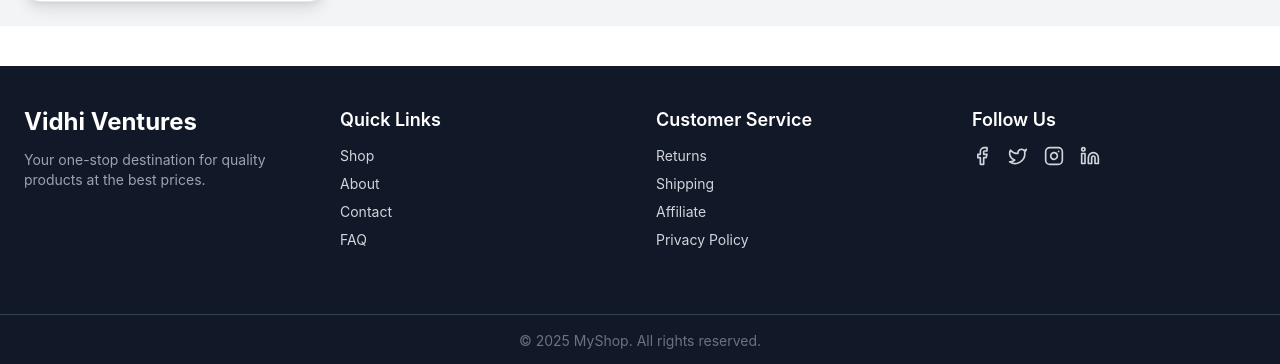
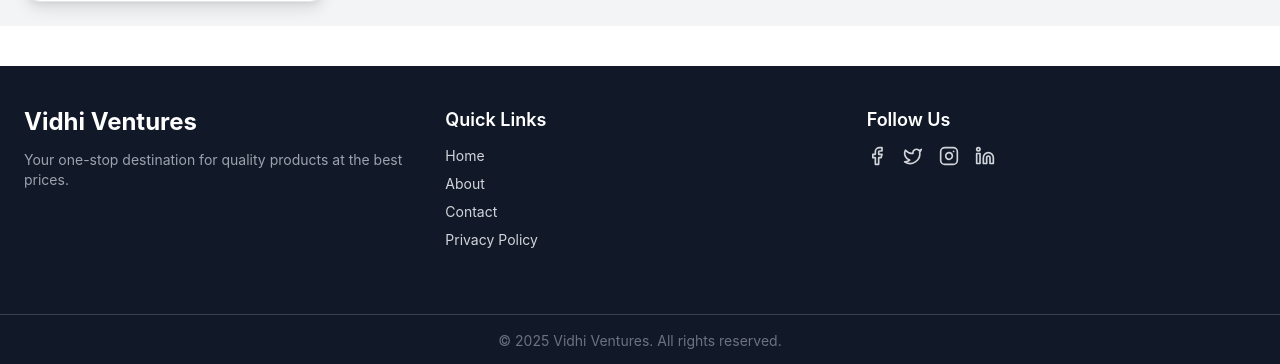
Before and after one commit to prabhat1146/vidhi-ventures, a React (Create React App) app: page / in a window 1280 px wide. Shown: the part 4120-4484 px from the top of the page. Built offline with nearby package versions, Linux system fonts and the light colour scheme.

Commit message:
initial commit

```diff
--- a/src/components/Footer.jsx
+++ b/src/components/Footer.jsx
@@ -4,7 +4,7 @@ import { Facebook, Twitter, Instagram, Linkedin } from "lucide-react";
 const Footer = () => {
   return (
     <footer className="bg-gray-900 text-gray-300 mt-10">
-      <div className="max-w-7xl mx-auto px-6 py-10 grid gap-8 sm:grid-cols-2 lg:grid-cols-4">
+      <div className="max-w-7xl mx-auto px-6 py-10 grid gap-8 sm:grid-cols-2 lg:grid-cols-3">
         {/* Brand */}
         <div>
           <h2 className="text-2xl font-bold text-white">Vidhi Ventures</h2>
@@ -17,15 +17,15 @@ const Footer = () => {
         <div>
           <h3 className="text-lg font-semibold text-white mb-3">Quick Links</h3>
           <ul className="space-y-2 text-sm">
-            <li><a href="#" className="hover:text-white">Shop</a></li>
+            <li><a href="/" className="hover:text-white">Home</a></li>
             <li><a href="#" className="hover:text-white">About</a></li>
             <li><a href="#" className="hover:text-white">Contact</a></li>
-            <li><a href="#" className="hover:text-white">FAQ</a></li>
+             <li><a href="#" className="hover:text-white">Privacy Policy</a></li>
           </ul>
         </div>
 
         {/* Customer Service */}
-        <div>
+        {/* <div>
           <h3 className="text-lg font-semibold text-white mb-3">Customer Service</h3>
           <ul className="space-y-2 text-sm">
             <li><a href="#" className="hover:text-white">Returns</a></li>
@@ -33,7 +33,7 @@ const Footer = () => {
             <li><a href="#" className="hover:text-white">Affiliate</a></li>
             <li><a href="#" className="hover:text-white">Privacy Policy</a></li>
           </ul>
-        </div>
+        </div> */}
 
         {/* Social */}
         <div>
@@ -49,7 +49,7 @@ const Footer = () => {
 
       {/* Bottom Bar */}
       <div className="border-t border-gray-700 mt-6 py-4 text-center text-sm text-gray-500">
-        © {new Date().getFullYear()} MyShop. All rights reserved.
+        © {new Date().getFullYear()} Vidhi Ventures. All rights reserved.
       </div>
     </footer>
   );
```
